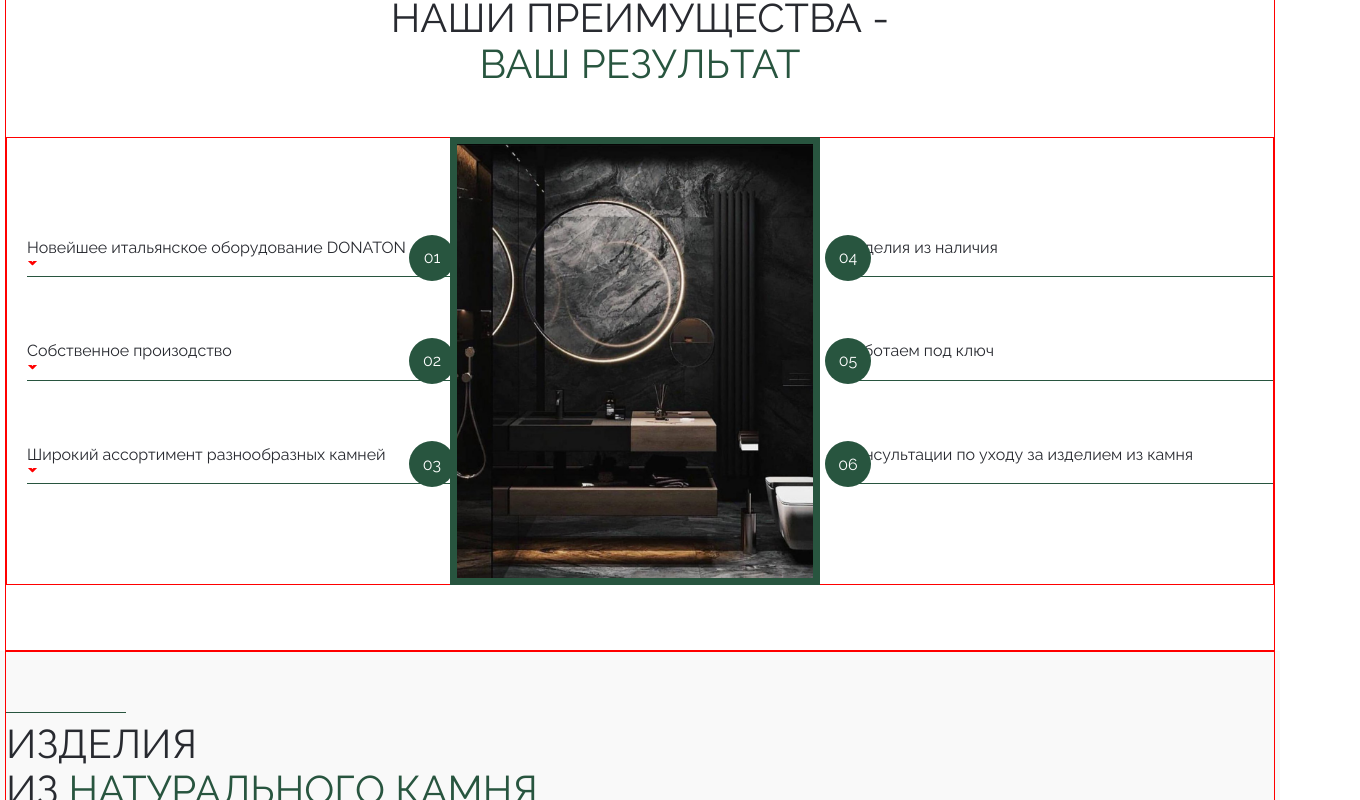
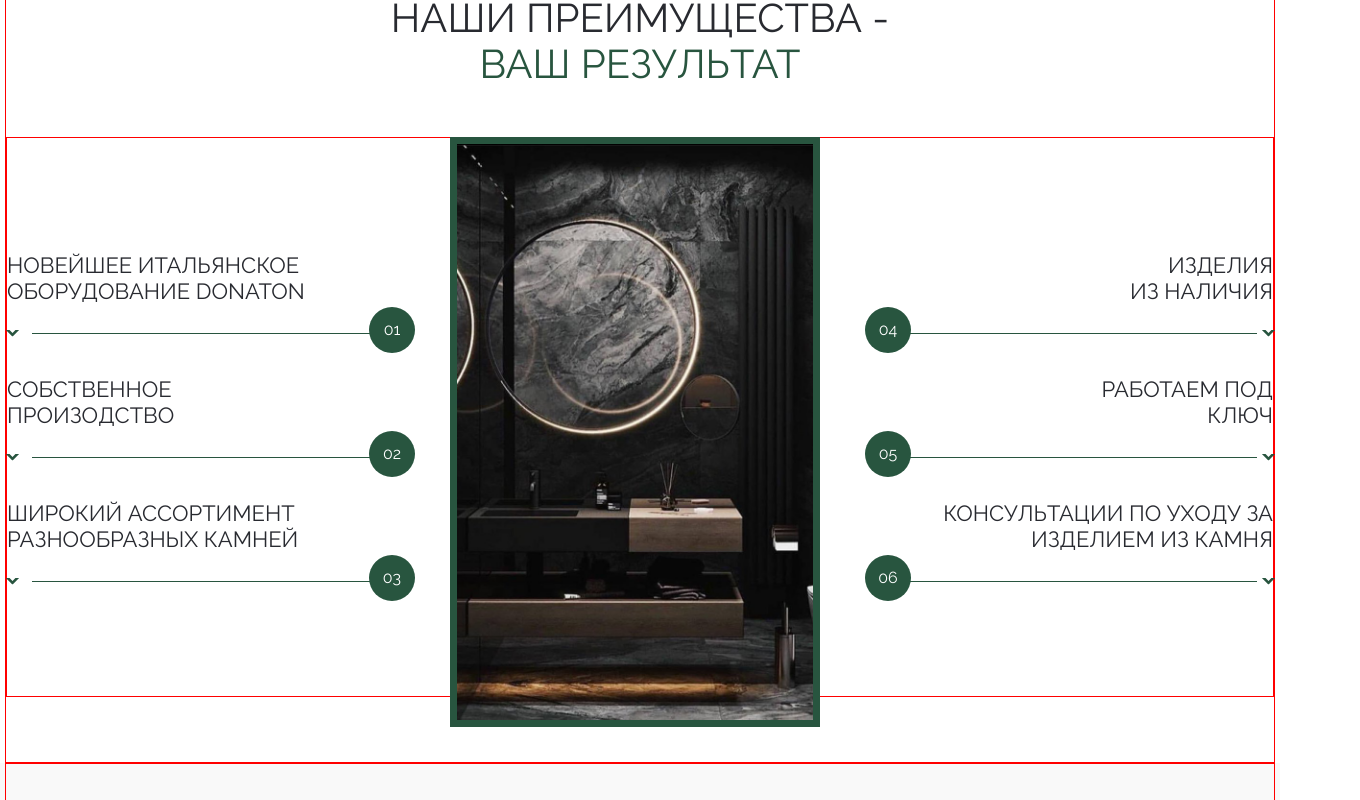
Before and after one commit to KatyaKlepcha/Stone-Project, a React app: page / in a window 1280 px wide. Shown: the part 920-1720 px from the top of the page, 1360 px wide, since content can reach past the window. Built offline with nearby package versions, Linux system fonts and the light colour scheme.

Commit message:
fix: Slider, styles

```diff
--- a/src/components/slider/Slider.tsx
+++ b/src/components/slider/Slider.tsx
@@ -6,6 +6,7 @@ import Countertops from '../assets/images/Countertops.png'
 import WindowSills from '../assets/images/windowSills.png'
 import Shells from '../assets/images/shells.png'
 import {theme} from "../../styles/Theme.styled";
+import Arrow from '../assets/images/arrow.svg'
 
 const items = [
     <img src={Countertops} alt={'Countertops'}/>,
@@ -28,6 +29,7 @@ const StyledSlider = styled.div`
   display: flex;
   align-items: center;
   justify-content: center;
+  margin-right: -86px;
 
   .alice-carousel {
     position: unset;
@@ -55,7 +57,7 @@ const StyledSlider = styled.div`
     .alice-carousel__prev-btn, .alice-carousel__next-btn {
       text-align: center;
       position: absolute;
-      bottom: 70px;
+      bottom: 50px;
       width: unset;
     }
 
@@ -68,6 +70,7 @@ const StyledSlider = styled.div`
     }
 
     .alice-carousel__next-btn-item, .alice-carousel__prev-btn-item {
+      position: relative;
       color: ${theme.colors.font};
       width: 45px;
       height: 45px;
@@ -78,15 +81,21 @@ const StyledSlider = styled.div`
         border: none;
       }
 
-      //[data-area] {
-      //  position: relative;
-      //
-      //  ::after {
-      //    position: absolute;
-      //    transform: translate(-50%, 50%);
-      //    width: 10px;
-      //    height: 16px;
-      //  }
-      //}
+      [data-area] {
+        &::after {
+          height: 17px;
+          content:  url(${Arrow});
+          position: absolute;
+          top: 50%;
+          left: 50%;
+          transform: translate(-50%, -50%);
+        }
+      }
+    }
+
+    .alice-carousel__next-btn-item [data-area] {
+      &::after {
+        transform: translate(-50%, -50%) rotate(180deg);
+      }
     }
 `
--- a/src/layout/sections/advantages/AdvantagesList/AdvantagesList.tsx
+++ b/src/layout/sections/advantages/AdvantagesList/AdvantagesList.tsx
@@ -1,81 +1,164 @@
-import React from 'react';
+import React, {useState} from 'react';
 import AdvantagesIcon from "../../../../components/assets/images/AdvantagesIcon.png";
 import styled from "styled-components";
 import {Icon} from "../../../../components/icon/Icon";
 import {theme} from "../../../../styles/Theme.styled";
 
 export const AdvantagesList = () => {
+    const [isOpen, setIsOpen] = useState(false);
+
+    // const toggleDetails = (num: number) => {
+    //     setIsOpen(num);
+    // };
+    console.log('isOpen', isOpen)
+
     return (
         <AdvantagesListStyled>
             <NumberedList>
-                <li>
+                <List>
                     <Details>
-                        <Summary>Новейшее итальянское оборудование DONATON<IconWrapper><ListIcon
-                            iconId={'arrow'}/></IconWrapper></Summary>
-                        <p>С его помощью мы
+                        <Summary>Новейшее итальянское оборудование DONATON
+                            <IconWrapper>
+                                <ListIcon iconId={'arrow'}/>
+                            </IconWrapper>
+                        </Summary>
+                        <span>С его помощью мы
                             производим необычные
-                            формы, изготавливаем сложные нестандартные изделия </p>
+                            формы, изготавливаем сложные нестандартные изделия </span>
                     </Details>
-                </li>
-                <li>
+                </List>
+                <List>
                     <Details>
-                        <Summary>Собственное произодство<IconWrapper><ListIcon
-                            iconId={'arrow'}/></IconWrapper></Summary>
-                        С его помощью мы
+                        <Summary >Собственное <div>произодство</div>
+                            <IconWrapper>
+                                <ListIcon iconId={'arrow'}/>
+                            </IconWrapper>
+                        </Summary>
+                        <span> С его помощью мы
                         производим необычные
-                        формы, изготавливаем сложные нестандартные изделия
+                        формы, изготавливаем сложные нестандартные изделия</span>
+                    </Details>
+                </List>
+                <List>
+                    <Details>
+                        <Summary>Широкий ассортимент разнообразных камней
+                            <IconWrapper>
+                                <ListIcon iconId={'arrow'}/>
+                            </IconWrapper>
+                        </Summary>
+                        <span>С его помощью мы
+                        производим необычные
+                        формы, изготавливаем сложные нестандартные изделия</span>
+                    </Details>
+                </List>
+                <List>
+                    <Details>
+                        <Summary>Изделия <div>из наличия</div>
+                            <IconWrapper>
+                                <ListIcon iconId={'arrow'}/>
+                            </IconWrapper>
+                        </Summary>
+                        <span>С его помощью мы
+                        производим необычные
+                        формы, изготавливаем сложные нестандартные изделия</span>
+                    </Details>
+                </List>
+                <List>
+                    <Details>
+                        <Summary >Работаем под <div>ключ</div>
+                            <IconWrapper>
+                                <ListIcon iconId={'arrow'}/>
+                            </IconWrapper>
+                        </Summary>
+                        <span>С его помощью мы
+                        производим необычные
+                        формы, изготавливаем сложные нестандартные изделия</span>
+                    </Details>
+                </List>
+                <List>
 
-                    </Details>
-                </li>
-                <li>
-                    <Details>
-                        <Summary>Широкий ассортимент разнообразных
-                            камней<IconWrapper><ListIcon iconId={'arrow'}/></IconWrapper></Summary>
-                    </Details>
-                </li>
-                <li>
-                    <Details>
-                        <Summary>Изделия
-                            из наличия<IconWrapper><ListIcon iconId={'arrow'}/></IconWrapper>
-                        </Summary>
-                    </Details>
-                </li>
-                <li>
-                    <Details>
-                        <Summary>Работаем под ключ<IconWrapper><ListIcon iconId={'arrow'}/></IconWrapper></Summary>
-                    </Details>
-                </li>
-                <li>
                     <Details>
                         <Summary>Консультации по уходу за изделием из
-                            камня<IconWrapper><ListIcon iconId={'arrow'}/></IconWrapper></Summary>
+                            камня<IconWrapper>
+                                <ListIcon iconId={'arrow'}/>
+                            </IconWrapper>
+                        </Summary>
+
+                        <span>С его помощью мы
+                        производим необычные
+                        формы, изготавливаем сложные нестандартные изделия</span>
                     </Details>
-                </li>
+                </List>
             </NumberedList>
             <AdvantageImg src={AdvantagesIcon} alt={'Advantage Icon'}></AdvantageImg>
         </AdvantagesListStyled>
-    );
+    )
+        ;
 };
 
 const AdvantagesListStyled = styled.div`
   position: relative;
+`
 
+const Details = styled.details`
+  width: 100%;
+    // border-bottom: 1px solid ${theme.colors.accent};
+  position: relative;
+  padding-bottom: 10px;
+
+  &::before {
+    content: '';
+    position: absolute;
+    width: 90%;
+    height: 1px;
+    background-color: ${theme.colors.accent};
+    bottom: 0;
+    left: 25px;
+  }
+
+  &[open] > summary {
+
+    svg {
+      transform: rotate(90deg);
+    }
+  }
+
+  span {
+    display: inline-block;
+    width: 90%;
+  }
 `
+
+const IconWrapper = styled.div`
+  position: absolute;
+  bottom: 7px;
+`
+
 const NumberedList = styled.ol`
   counter-reset: numbers 00;
   display: grid;
   grid-template-columns: 1fr 370px 1fr;
-  padding: 100px 0;
+  padding: 125px 0;
   border: 1px solid red;
   row-gap: 64px;
+`
 
-  li {
+const List = styled.li`
   display: flex;
   align-items: center;
   position: relative;
-    padding-left: 20px;
   counter-increment: numbers 01;
   width: 100%;
+  height: 60px;
+
+  // &::before {
+  //   content: '';
+  //   position: absolute;
+  //   width: 80%;
+  //   height: 1px;
+  //   background-color: ${theme.colors.accent};
+  //   bottom: -7px;
+  // }
 
   &::after {
     display: flex;
@@ -90,21 +173,33 @@ const NumberedList = styled.ol`
     content: counter(numbers, decimal-leading-zero);
     color: ${theme.colors.font};
     background-color: ${theme.colors.accent};
+    bottom: -50%
   }
+
 
   &:nth-child(-1n+3) {
     justify-self: flex-start;
+    padding-right: 40px;
+
+    &::before {
+      left: 25px;
+    }
 
     &::after {
-        right: 0;
+      right: 40px;
     }
   }
 
   &:nth-child(n+4):nth-child(-n+6) {
-      justify-self: flex-end;
+    text-align: right;
+    padding-left: 40px;
 
-      ::after {
-        left: 0;
+    &::before {
+      left: 50px;
+    }
+
+    &::after {
+      left: 40px;
     }
   }
 
@@ -118,54 +213,47 @@ const NumberedList = styled.ol`
 
   &:nth-child(4), &:nth-child(5), &:nth-child(6) {
     grid-column-start: 3;
+
+    ${Details} {
+      &::after {
+        left: 15px;
+      }
+
+      ${IconWrapper} {
+        right: 10px;
       }
     }
-`
-
-const Details = styled.details`
-  //summary::-webkit-details-marker {
-  //  display: none;
-  //}
-  width: 100%;
-`
-
-const IconWrapper = styled.div`
-  &::after {
-    content: '';
-    display: block;
-    width: 100%;
-    height: 1px;
-    background-color: ${theme.colors.accent};
   }
 `
 
 const ListIcon = styled(Icon)`
   cursor: pointer;
-  fill: red;
-  width: 8px;
-  height: 14px;
+  fill: ${theme.colors.accent};
+  width: 10px;
+  height: 16px;
   transform: rotate(-90deg);
-
-
+  position: absolute;
+  top: 50%;
 `
 
 const Summary = styled.summary`
 
   list-style: none;
-
-  //&::-webkit-details-marker {
-  //  display: none
-  //}
+  font-size: 22px;
+  line-height: 26px;
+  text-transform: uppercase;
+  padding-bottom: 20px;
 `
 
 const AdvantageImg = styled.img`
-  max-width: 370px;
-  max-height: 590px;
-  height: 100%;
-  width: 100%;
+  height: 590px;
+  width: 370px;
   object-fit: cover;
   position: absolute;
   border: 7px solid ${theme.colors.accent};
+  //top: 50%;
+  //left: 50%;
+  //transform: translate(-50%, 50%);
   top: 0;
   left: 35%;
 `
```
Lines whose indentation alone changed are shown as unchanged.
